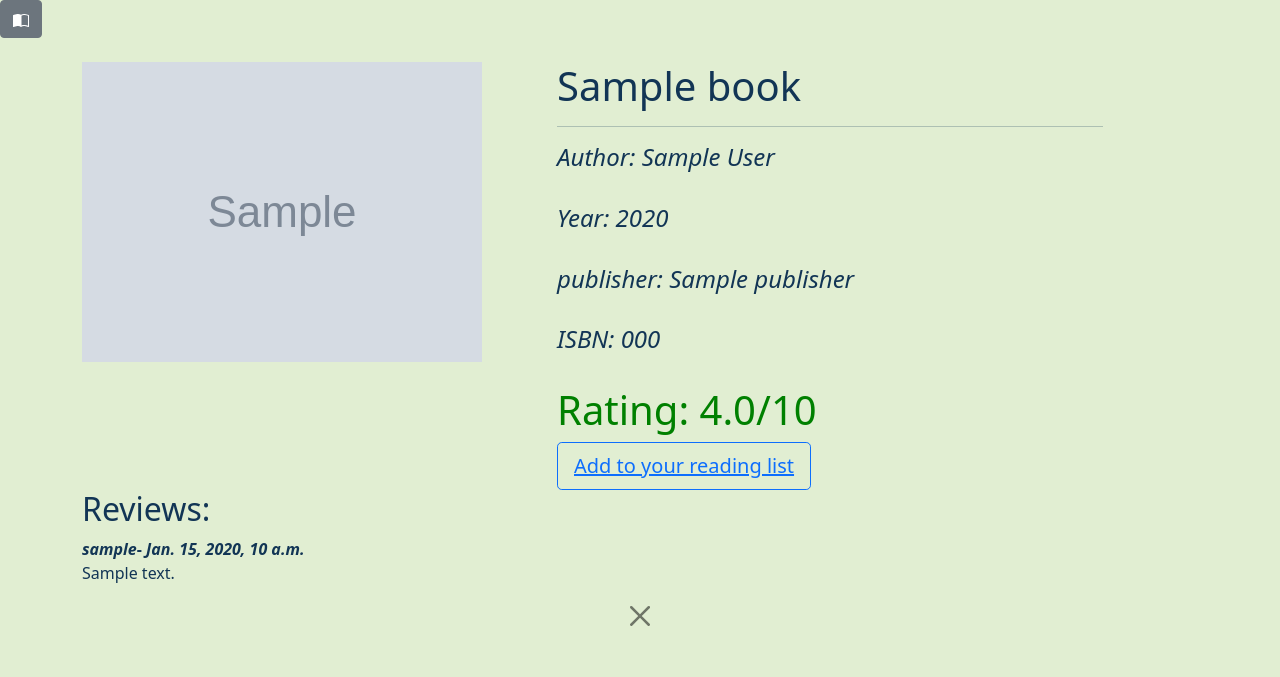
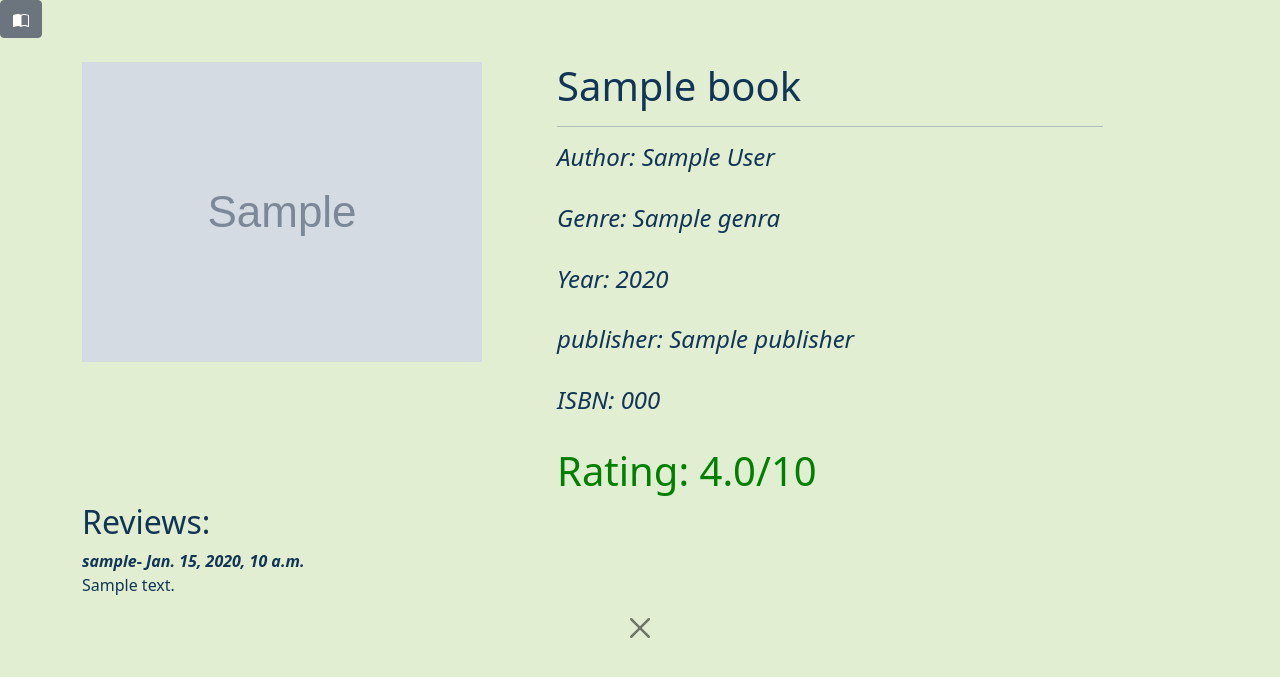
Before and after one commit to hihi-itsann/SEG_Major_Group, a Django app: template bookclubs/templates/show_book.html in a window 1280 px wide. Shown: the part 56-733 px from the top of the page. Run offline with Django 3.2, Linux system fonts and the light colour scheme; the template is opened without the code that fills it: most values are stand-ins (such as "Sample title", 1, 10 or a date in 2020); grey boxes marked "Sample" are stand-in pictures; some libraries are stand-ins or nearby versions.

Commit message:
add delete book status function

```diff
--- a/bookclubs/templates/show_book.html
+++ b/bookclubs/templates/show_book.html
@@ -13,6 +13,7 @@
             <h1>{{ book.title }}</h1>
             <hr>
             <h4><em>Author: {{ book.author }}</em></h4><br>
+            <h4><em>Genre: {{ book.genra }}</em></h4><br>
             <h4><em>Year: {{ book.year_of_publication }}</em></h4><br>
             <h4><em>publisher: {{ book.publisher }}</em></h4><br>
             <h4><em>ISBN: {{ book.ISBN }}</em></h4><br>
@@ -22,11 +23,14 @@
             {% else %}
               <h1 style="color:Green">Rating: {{ book.getAverageRate|floatformat:1 }}/10</h1>
             {% endif %}
-            <button type="button" class="btn btn-outline-primary btn-lg"><a href="{% url 'create_book_status' book.ISBN %}">Add to your reading list</a></button>
 
             {% if user.is_authenticated %}
+                {% if readingStatus == 'F'%}
+                    <button type="button" class="btn btn-outline-primary btn-lg"><a href="{% url 'create_book_rating_review' book.ISBN %}">Rate this book here</a></button>
+                {% endif %}
+                <br>
                 {% if isInReadingList == True %}
-                    <br><br>
+                    <br>
                     <div class="dropdown">
                       <a class="btn btn-outline-primary dropdown-toggle btn-lg" role="button" data-bs-toggle="dropdown">
                         Change Reading Status
@@ -37,13 +41,10 @@
                         <li><a class="dropdown-item" href="{% url 'change_book_status' book.ISBN  'F'%}">Finished</a></li>
                       </ul>
                     </div>
-                {% endif %}
-            {% endif %}
-
-            {% if user.is_authenticated %}
-                {% if readingStatus == 'F'%}
                     <br>
-                    <button type="button" class="btn btn-outline-primary btn-lg"><a href="{% url 'create_book_rating_review' book.ISBN %}">Create Your Rate and Review here</a></button>
+                    <button type="button" class="btn btn-outline-primary btn-lg"><i class="bi bi-bookmark-check-fill"></i>&emsp;<a href="{% url 'delete_book_status' book.ISBN %}">Delete from your reading list</a></button>
+                {% else %}
+                <button type="button" class="btn btn-outline-primary btn-lg"><i class="bi bi-bookmark"></i>&emsp;<a href="{% url 'create_book_status' book.ISBN %}">Add to your reading list</a></button>
                 {% endif %}
             {% endif %}
 
--- a/clubs/urls.py
+++ b/clubs/urls.py
@@ -32,6 +32,7 @@ urlpatterns = [
     path('book/<str:ISBN>/', views.ShowBookView.as_view(), name='show_book'),
     path('create_book_rating_review/<str:ISBN>/', views.CreateBookRateReviewView.as_view(), name='create_book_rating_review'),
     path('create_book_status/<str:ISBN>/', views.create_book_status, name='create_book_status'),
+    path('delete_book_status/<str:ISBN>/', views.delete_book_status, name='delete_book_status'),
     path('change_book_status/<str:ISBN>/<str:choice>/', views.change_book_status, name='change_book_status'),
     path('reading_book_list/<str:book_genra>/', views.reading_book_list, name='reading_book_list'),
     path('club/<str:club_name>/feed/', views.club_feed, name='club_feed'),
```
Also changed, not shown: bookclubs/views.py (+12 -3 lines).
